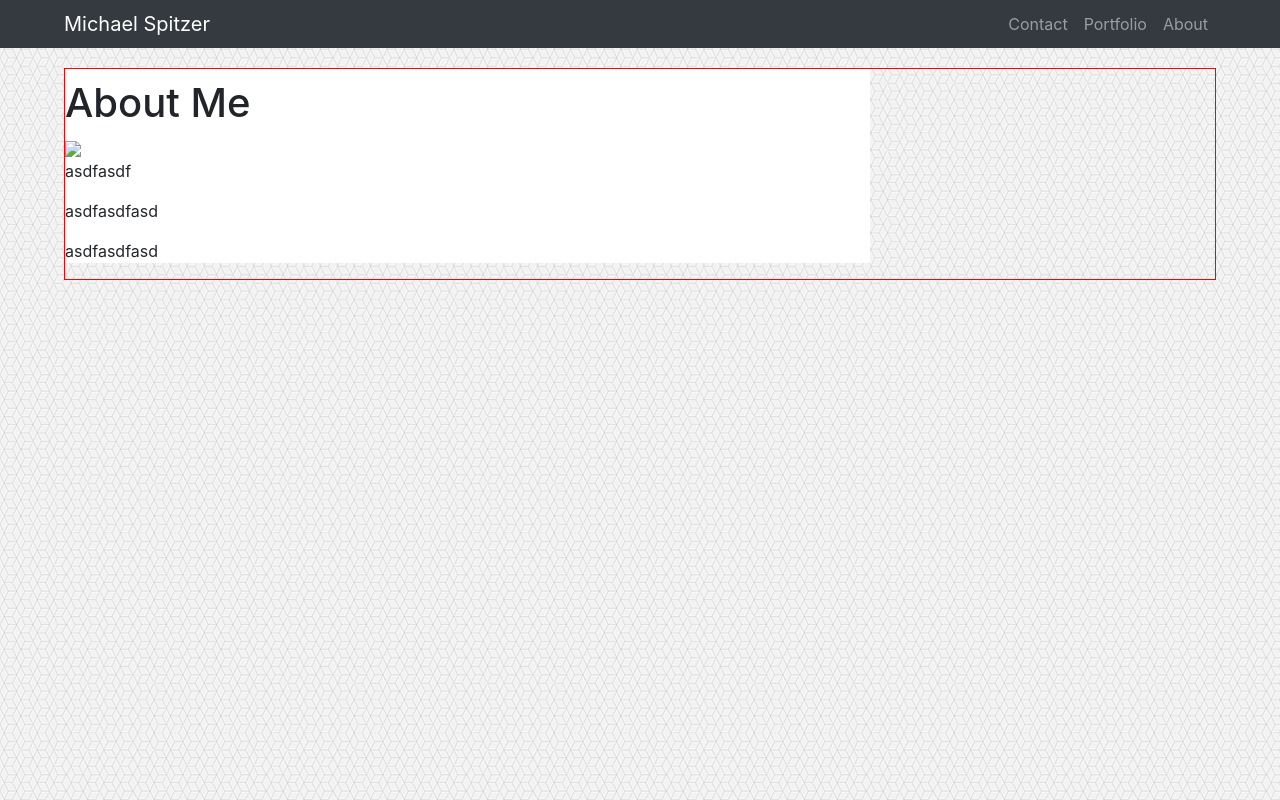
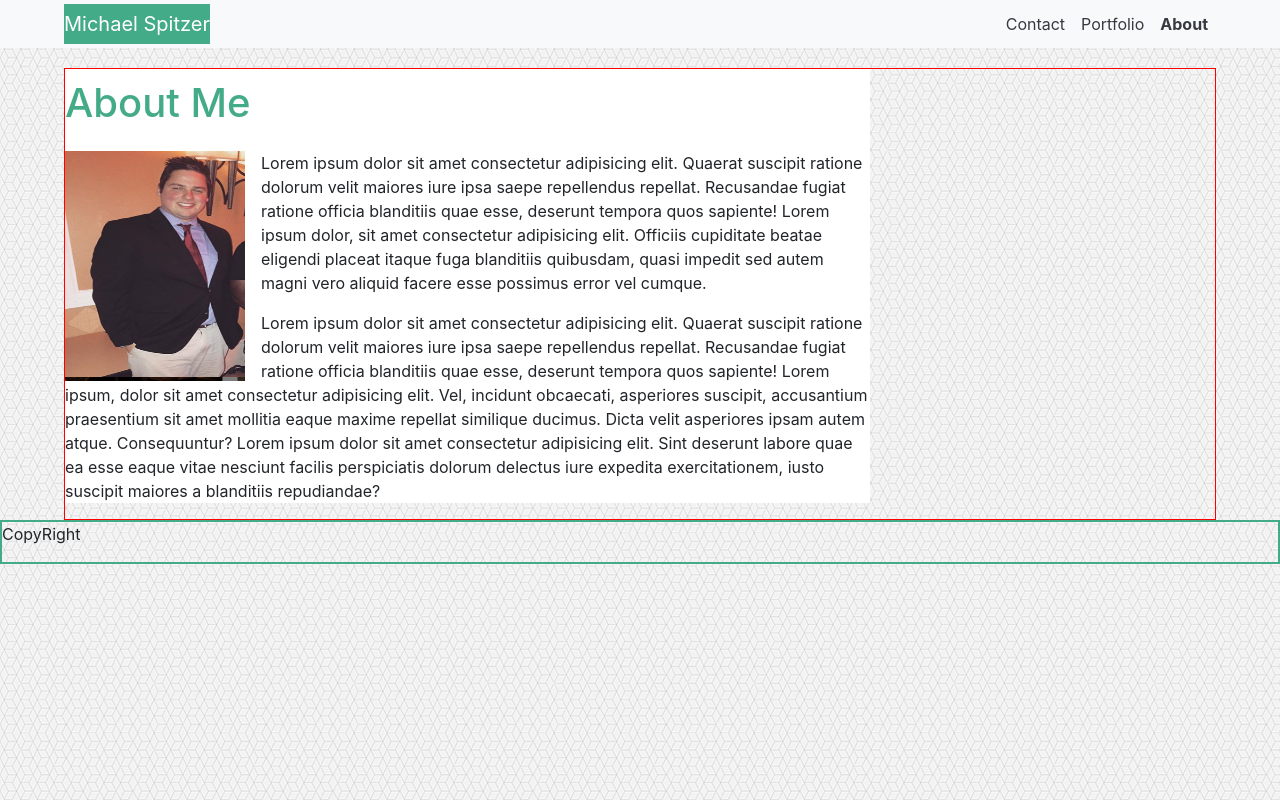
Before and after one commit to grandspitzy/responsiveSite, a plain HTML site: page index.html in a window 1280 px wide. Drawn offline with nearby package versions, Linux system fonts and the light colour scheme.

Commit message:
created the about section and working on footer

```diff
--- a/index.html
+++ b/index.html
@@ -8,7 +8,7 @@
 <title>Title</title>
 </head>
 <body>
-  <header class="bg-dark">
+  <header class="bg-light">
     <div class="my-container">
       <nav class="navbar navbar-expand-md navbar-dark px-0 py-1">
 
@@ -19,9 +19,9 @@
 
           <div class="collapse navbar-collapse" id="hamburger">
             <div class="navbar-nav ml-auto">
-              <a class="nav-link" href="#">Contact</a>
-              <a class="nav-link" href="#">Portfolio</a>
-              <a class="nav-link" href="#">About</a>
+              <a class="nav-link text-dark" href="#">Contact</a>
+              <a class="nav-link text-dark" href="#">Portfolio</a>
+              <a class="nav-link text-dark active-page" href="#">About</a>
             </div>
           </div>
         </nav>
@@ -29,53 +29,24 @@
     </header>
 
 
-    <section>
+    <main>
 
-      <div class="my-container2 ">
+      <div class="my-container2">
         <div class= "main-content section-bg">
-          <h1>About Me</h1>
+          <h1 class="head-color">About Me</h1>
+          <br>
+          <img class="img1 float-left mr-3" src="spitzer_picture.png" alt="Dressed niceish">
 
-          <img src="#">
-          <p>asdfasdf</p>
-          <p>asdfasdfasd</p>
-          <p>asdfasdfasd</p>
+            <p class ="">Lorem ipsum dolor sit amet consectetur adipisicing elit. Quaerat suscipit ratione dolorum velit maiores iure ipsa saepe repellendus repellat. Recusandae fugiat ratione officia blanditiis quae esse, deserunt tempora quos sapiente! Lorem ipsum dolor, sit amet consectetur adipisicing elit. Officiis cupiditate beatae eligendi placeat itaque fuga blanditiis quibusdam, quasi impedit sed autem magni vero aliquid facere esse possimus error vel cumque.</p>
+            <p class ="">Lorem ipsum dolor sit amet consectetur adipisicing elit. Quaerat suscipit ratione dolorum velit maiores iure ipsa saepe repellendus repellat. Recusandae fugiat ratione officia blanditiis quae esse, deserunt tempora quos sapiente! Lorem ipsum, dolor sit amet consectetur adipisicing elit. Vel, incidunt obcaecati, asperiores suscipit, accusantium praesentium sit amet mollitia eaque maxime repellat similique ducimus. Dicta velit asperiores ipsam autem atque. Consequuntur? Lorem ipsum dolor sit amet consectetur adipisicing elit. Sint deserunt labore quae ea esse eaque vitae nesciunt facilis perspiciatis dolorum delectus iure expedita exercitationem, iusto suscipit maiores a blanditiis repudiandae?</p>
         </div>
+
       </div>
-    </section>
-
+    </main>
 
     <footer>
-
+      <p class ="p-footer">CopyRight</p>
     </footer>
-
-
-
-
-
-
-
-
-
-
-    </div>
-
-
-
-
-
-
-
-
-
-
-
-
-
-
-
-
-
-
 
 <script src="https://cdnjs.cloudflare.com/ajax/libs/jquery/3.5.1/jquery.slim.min.js"></script>
 <script src="https://cdnjs.cloudflare.com/ajax/libs/popper.js/1.16.1/umd/popper.min.js"></script>
--- a/style.css
+++ b/style.css
@@ -28,3 +28,27 @@ body{
     margin-left:0;
     margin-right: auto;
 }
+.brand-color{
+    color:white;
+    background-color:#44AB88;
+}
+
+.img1{
+    width:180px;
+    height:230px;
+}
+a{
+    color:black;
+}
+.active-page{
+    font-weight: bold;
+}
+.head-color{
+    color:#44AB88;
+    margin-bottom: 0;
+
+}
+footer {
+
+    border: 2px solid #44AB88;
+  }
```
Also changed, not shown: spitzer_picture.png (added).
